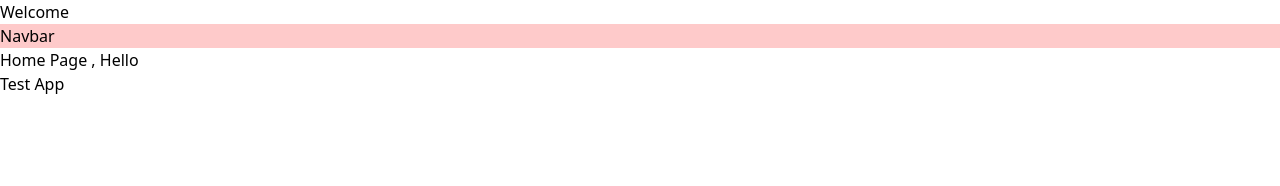
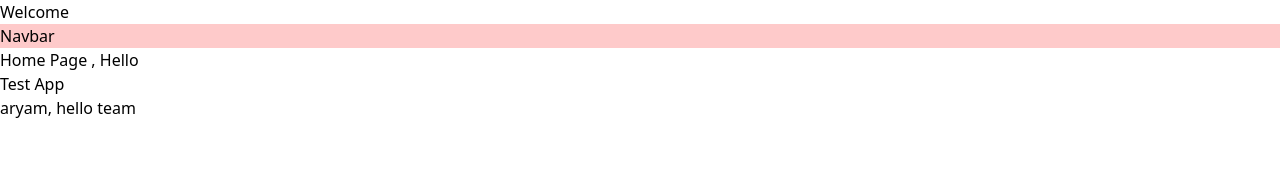
Before and after one commit to AASB7/Training_Project, a Next.js app: page / in a window 1280 px wide. Shown: the top 186 px of the page. Built offline with nearby package versions, Linux system fonts and the light colour scheme.

Commit message:
add: app/page.jsx

```diff
--- a/app/page.jsx
+++ b/app/page.jsx
@@ -8,6 +8,7 @@ export default function Home() {
     <Navbar/>
     <h3>Home Page , Hello</h3>
     <h3>Test App </h3>
+    <p>aryam, hello team</p>
     </>
   )
 }
```
